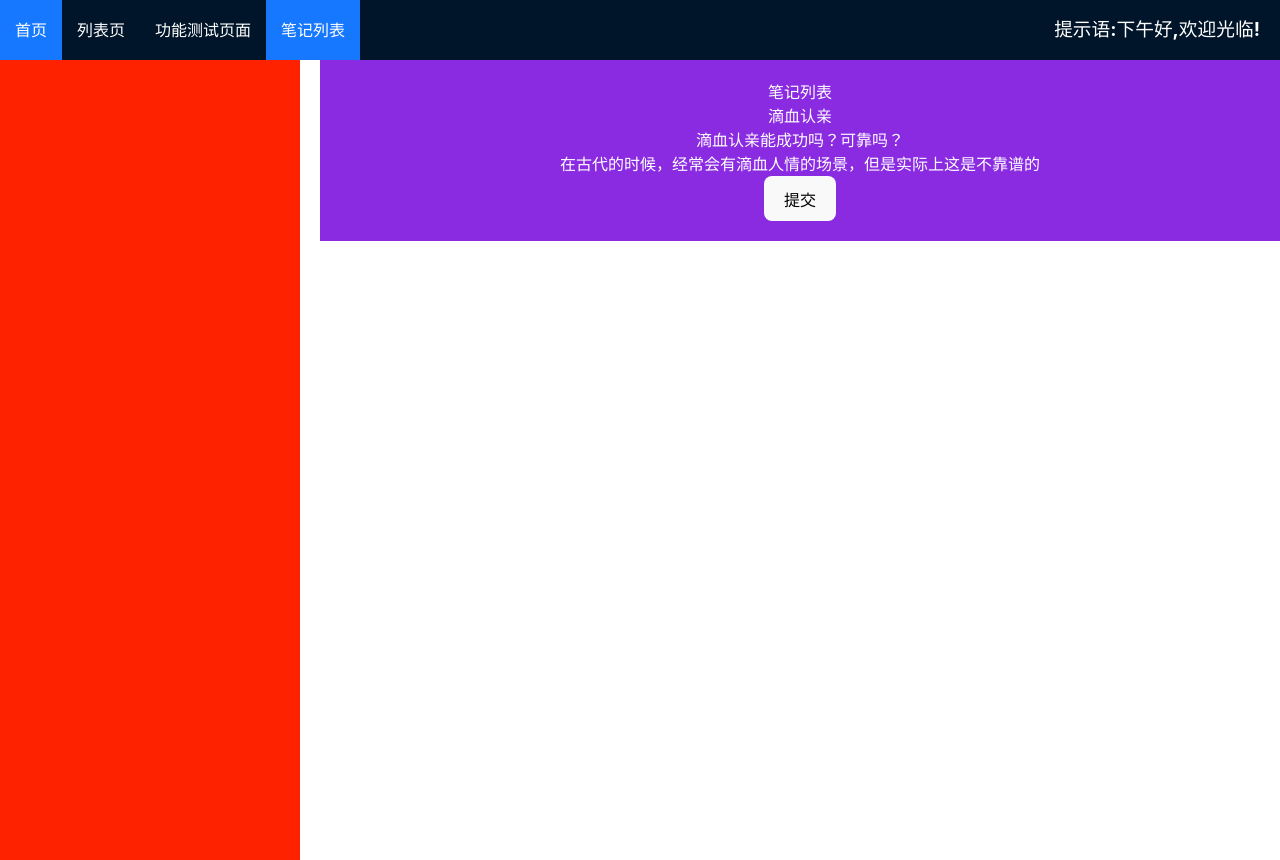
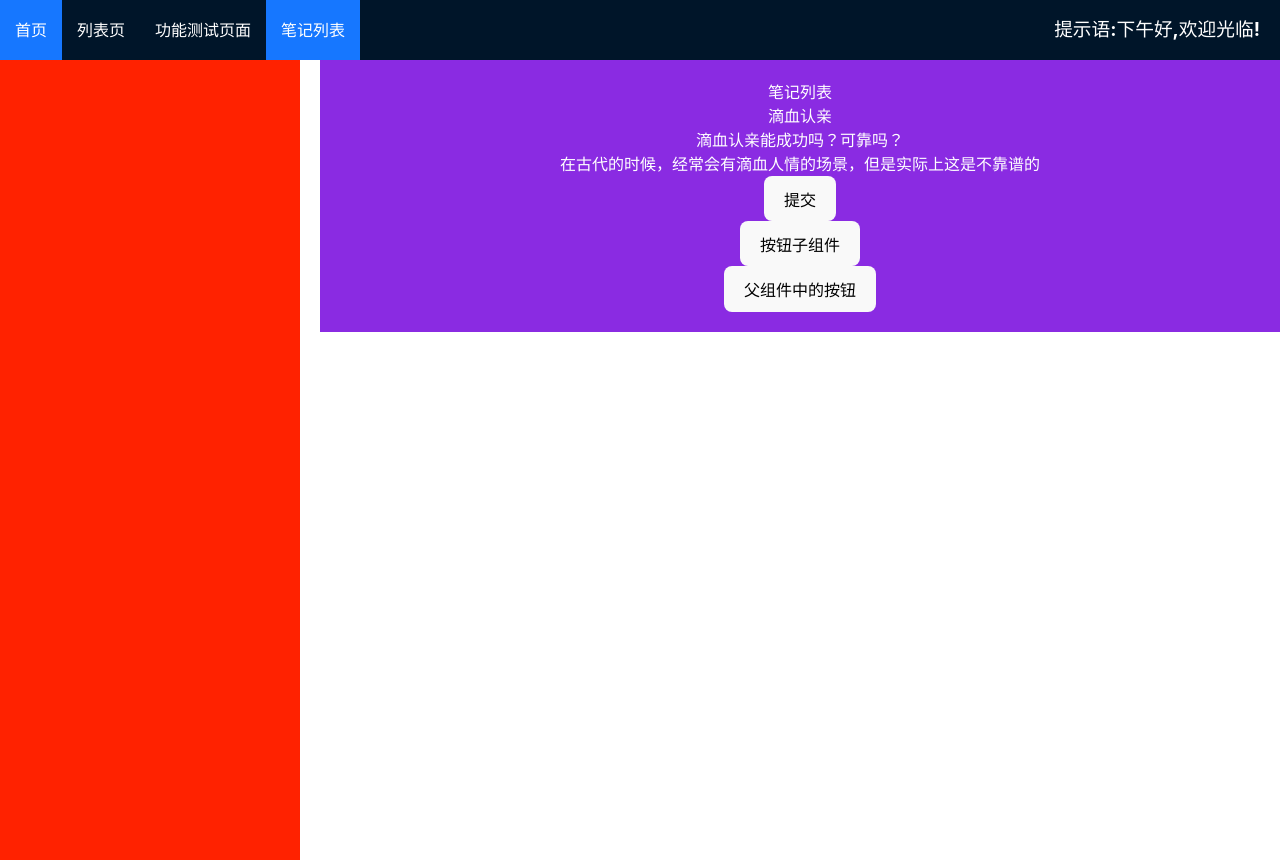
Before and after one commit to suchcl/interview, a Vue app: page /noteList in a window 1280 px wide. Built offline with nearby package versions, Linux system fonts and the light colour scheme.

Commit message:
组件通信

```diff
--- /dev/null
+++ b/src/pages/notes/components/Button/index.vue
@@ -0,0 +1,20 @@
+<template>
+    <div>
+        <button>按钮子组件</button>
+    </div>
+</template>
+
+<script lang="ts">
+export default {
+    name: "Button",
+    setup() {
+        const buttonClick = () => {
+            console.log("按钮子组件");
+        }
+        return {
+            buttonClick,
+            message: "按钮子组件"
+        }
+    }
+}
+</script>
--- a/src/pages/notes/index.vue
+++ b/src/pages/notes/index.vue
@@ -2,25 +2,41 @@
     <div class="noteList">
         <div class="title">笔记列表</div>
         <NoteItem @goDetail="handleGoDetail" />
+        <Button ref="btnRef" />
+        <button @click="handleClick">父组件中的按钮</button>
     </div>
 </template>
 
 <script lang="ts">
+import { ref } from "vue";
 import NoteItem from "./components/NoteItem/index.vue";
+import Button from "./components/Button/index.vue";
+
 export default {
     components: {
-            NoteItem
+        NoteItem,
+        Button
     },
     setup() {
+        const btnRef = ref(null);
         const handleGoDetail = (msg: string) => {
             console.log(msg);
         };
+        const handleClick = () => {
+            console.log('%c [  ]-26', 'font-size:13px; background:pink; color:#bf2c9f;', "0000000");
+            if(btnRef.value){
+                btnRef.value.buttonClick();
+            }else {
+                console.log('%c [  ]-31', 'font-size:13px; background:pink; color:#bf2c9f;', "子组件尚未被使用");
+            }
+        }
         return {
             message: "笔记列表",
-                handleGoDetail
-            }
-        }
-    }
+            handleGoDetail,
+            handleClick
+        };
+    },
+};
 </script>
 
 <style>
```
Lines whose indentation alone changed are shown as unchanged.
